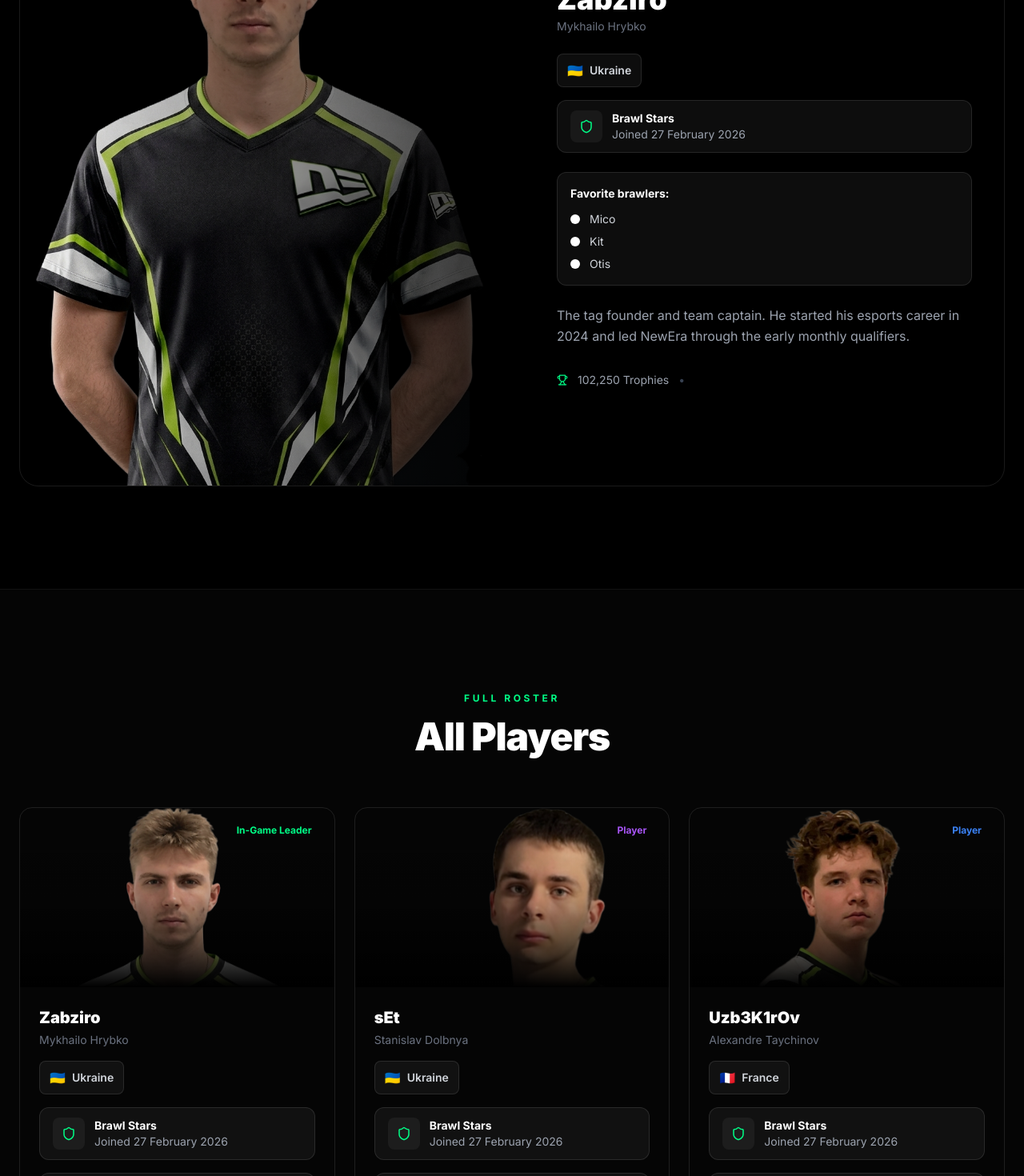
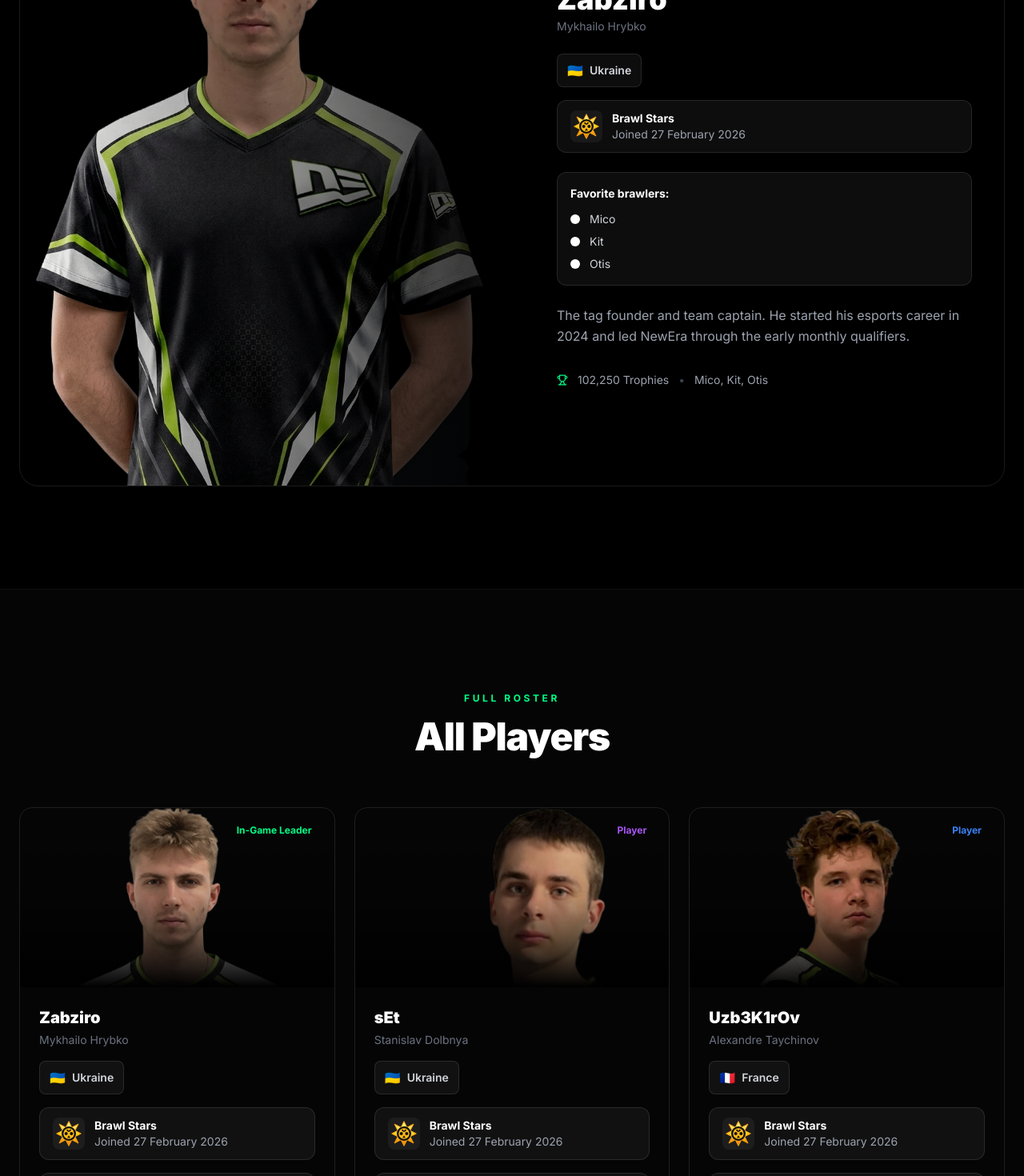
Before and after one commit to Hrybkozab/NewEra-site, a React (Vite) app: page /#/team in a window 1280 px wide. Shown: the part 1080-2550 px from the top of the page at 80% size. Built offline with nearby package versions, Linux system fonts and the light colour scheme; a web font is replaced by a local one.

Commit message:
Add Brawl Stars badge and player profile links

```diff
--- a/src/pages/Home.tsx
+++ b/src/pages/Home.tsx
@@ -293,9 +293,12 @@ export default function Home() {
                       <Trophy size={13} className="text-[#00ff87]" />
                       <span>{player.trophies} trophies</span>
                     </div>
-                    <Link to="/team" className="text-sm font-bold text-[#00ff87] transition-colors hover:text-white">
-                      View profile
-                    </Link>
+                      <Link
+                        to={`/team?player=${encodeURIComponent(player.tag)}`}
+                        className="text-sm font-bold text-[#00ff87] transition-colors hover:text-white"
+                      >
+                        View profile
+                      </Link>
                   </div>
                 </div>
               </div>
--- a/src/pages/Team.tsx
+++ b/src/pages/Team.tsx
@@ -1,5 +1,6 @@
-import { useRef, useState, useEffect, type RefObject } from "react";
-import { Trophy, Shield } from "lucide-react";
+import { useEffect, useRef, useState, type RefObject } from "react";
+import { useSearchParams } from "react-router-dom";
+import { Trophy } from "lucide-react";
 
 function useInView(ref: RefObject<HTMLElement | null>, threshold = 0.15) {
   const [inView, setInView] = useState(false);
@@ -29,7 +30,7 @@ const players = [
     realName: "Mykhailo Hrybko",
     role: "In-Game Leader",
     country: "Ukraine",
-    flag: "🇺🇦",
+    flag: "\uD83C\uDDFA\uD83C\uDDE6",
     trophies: "102,250",
     favoriteBrawlers: ["Mico", "Kit", "Otis"],
     bio: "The tag founder and team captain. He started his esports career in 2024 and led NewEra through the early monthly qualifiers.",
@@ -42,7 +43,7 @@ const players = [
     realName: "Stanislav Dolbnya",
     role: "Player",
     country: "Ukraine",
-    flag: "🇺🇦",
+    flag: "\uD83C\uDDFA\uD83C\uDDE6",
     trophies: "65,900",
     favoriteBrawlers: ["Shade", "Bo", "Draco"],
     bio: "A flexible player who adapts to any draft and gives the team the freedom to switch styles mid-series.",
@@ -55,7 +56,7 @@ const players = [
     realName: "Alexandre Taychinov",
     role: "Player",
     country: "France",
-    flag: "🇫🇷",
+    flag: "\uD83C\uDDEB\uD83C\uDDF7",
     trophies: "72,300",
     favoriteBrawlers: ["Colt", "Mortis", "Rico"],
     bio: "Known for calm positioning and defensive awareness, he helps the roster stay stable during aggressive sets.",
@@ -68,7 +69,24 @@ const players = [
 export default function Team() {
   const playersRef = useRef<HTMLDivElement>(null);
   const playersInView = useInView(playersRef);
-  const [activePlayer, setActivePlayer] = useState(0);
+  const [searchParams, setSearchParams] = useSearchParams();
+
+  const getPlayerIndex = (tag: string | null) => {
+    if (!tag) return 0;
+    const index = players.findIndex((player) => player.tag.toLowerCase() === tag.toLowerCase());
+    return index >= 0 ? index : 0;
+  };
+
+  const [activePlayer, setActivePlayer] = useState(() => getPlayerIndex(searchParams.get("player")));
+
+  useEffect(() => {
+    setActivePlayer(getPlayerIndex(searchParams.get("player")));
+  }, [searchParams]);
+
+  const selectPlayer = (index: number) => {
+    setActivePlayer(index);
+    setSearchParams({ player: players[index].tag });
+  };
 
   return (
     <div className="overflow-x-hidden bg-black text-white">
@@ -111,7 +129,7 @@ export default function Team() {
             {players.map((player, index) => (
               <button
                 key={player.tag}
-                onClick={() => setActivePlayer(index)}
+                onClick={() => selectPlayer(index)}
                 className={`rounded-full px-6 py-3 text-sm font-bold transition-all duration-300 ${
                   activePlayer === index
                     ? "scale-105 bg-[#00ff87] text-black"
@@ -153,8 +171,12 @@ export default function Team() {
                   <span className="font-semibold">{players[activePlayer].country}</span>
                 </div>
                 <div className="mb-6 flex items-center gap-3 rounded-xl border border-white/10 bg-white/5 px-4 py-3">
-                  <div className="flex h-10 w-10 items-center justify-center rounded-lg bg-white/5 text-[#00ff87]">
-                    <Shield size={18} />
+                  <div className="flex h-10 w-10 items-center justify-center rounded-lg bg-white/5">
+                    <img
+                      src="/images/brawl-stars-badge.svg"
+                      alt="Brawl Stars"
+                      className="h-8 w-8 object-contain"
+                    />
                   </div>
                   <div>
                     <div className="text-sm font-bold text-white">Brawl Stars</div>
@@ -178,7 +200,7 @@ export default function Team() {
                   <Trophy size={14} className="text-[#00ff87]" />
                   <span>{players[activePlayer].trophies} Trophies</span>
                   <span className="text-gray-700">•</span>
-                  <span>{players[activePlayer].mainBrawler}</span>
+                  <span>{players[activePlayer].favoriteBrawlers.join(", ")}</span>
                 </div>
               </div>
             </div>
@@ -200,7 +222,7 @@ export default function Team() {
                   playersInView ? "translate-y-0 opacity-100" : "translate-y-8 opacity-0"
                 }`}
                 style={{ transitionDelay: `${index * 150}ms` }}
-                onClick={() => setActivePlayer(index)}
+                onClick={() => selectPlayer(index)}
               >
                 <div className="relative h-56 overflow-hidden">
                   <img
@@ -229,8 +251,12 @@ export default function Team() {
                     <span className="font-semibold">{player.country}</span>
                   </div>
                   <div className="mb-4 flex items-center gap-3 rounded-xl border border-white/10 bg-white/5 px-4 py-3">
-                    <div className="flex h-10 w-10 items-center justify-center rounded-lg bg-white/5 text-[#00ff87]">
-                      <Shield size={18} />
+                    <div className="flex h-10 w-10 items-center justify-center rounded-lg bg-white/5">
+                      <img
+                        src="/images/brawl-stars-badge.svg"
+                        alt="Brawl Stars"
+                        className="h-8 w-8 object-contain"
+                      />
                     </div>
                     <div>
                       <div className="text-sm font-bold text-white">Brawl Stars</div>
```
Also changed, not shown: public/images/brawl-stars-badge.svg (added).
